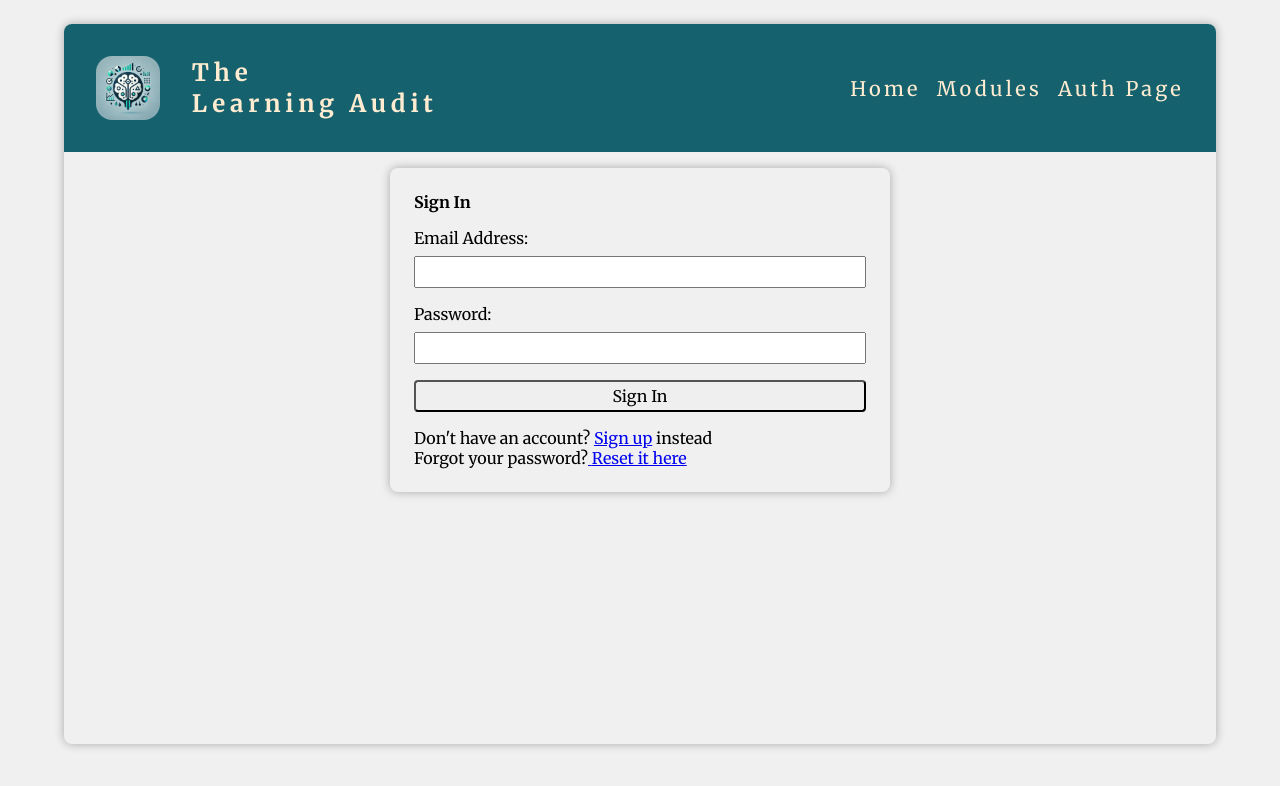
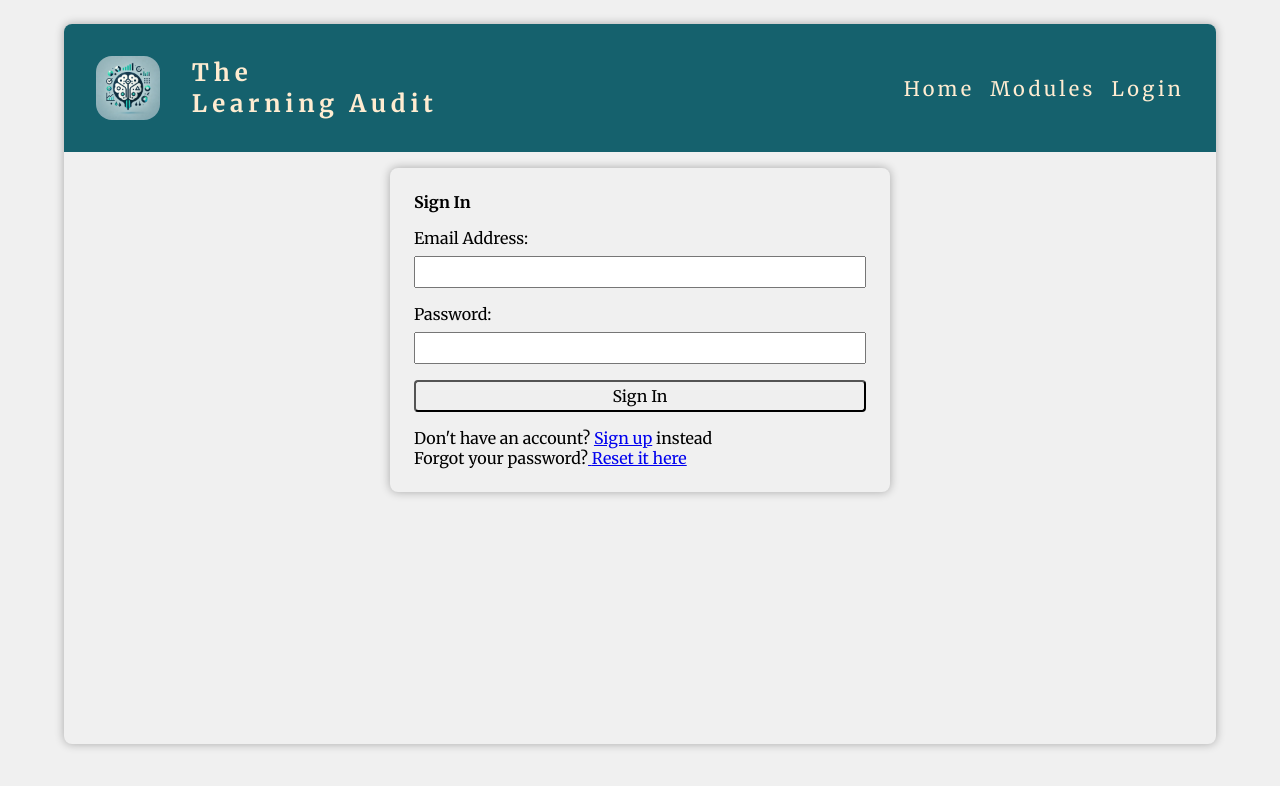
Before and after one commit to Tyriol/learning-audit, a Next.js app: page /routes/auth in a window 1280 px wide. Shown: the top 786 px of the page. Built offline with nearby package versions, Linux system fonts and the light colour scheme.

Commit message:
update header login link to match other header links

```diff
--- a/app/components/Header/Header.jsx
+++ b/app/components/Header/Header.jsx
@@ -40,12 +40,12 @@ export default function Header() {
           <li>
             {!isAuthenticated ? (
               <Link href="/routes/auth" className={styles.navLink}>
-                Auth Page
+                Login
               </Link>
             ) : (
-              <button onClick={handleLogout} className={styles.navLink}>
+              <Link href="#" onClick={handleLogout} className={styles.navLink}>
                 Logout
-              </button>
+              </Link>
             )}
           </li>
         </ul>
```
Also changed, not shown: 1 other file (tests, documents, lock files or other folders).
